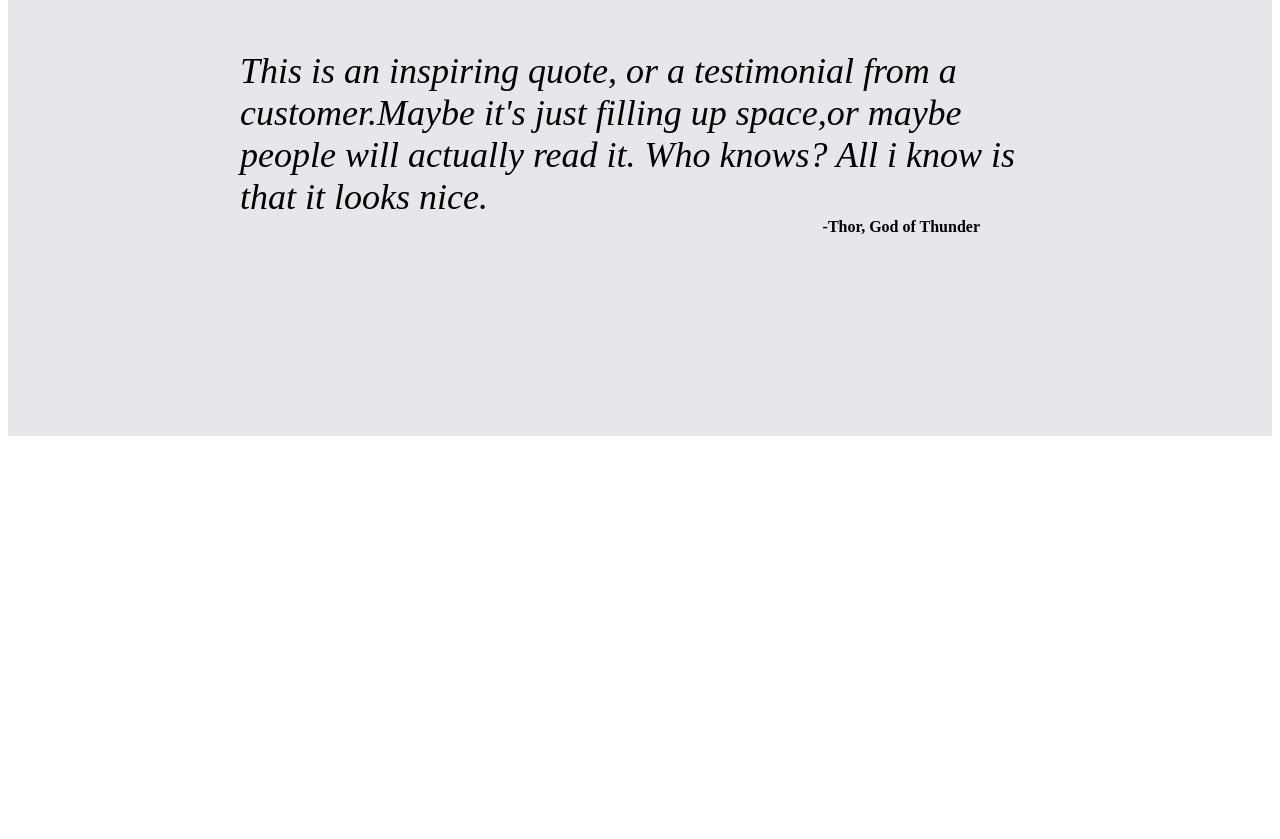
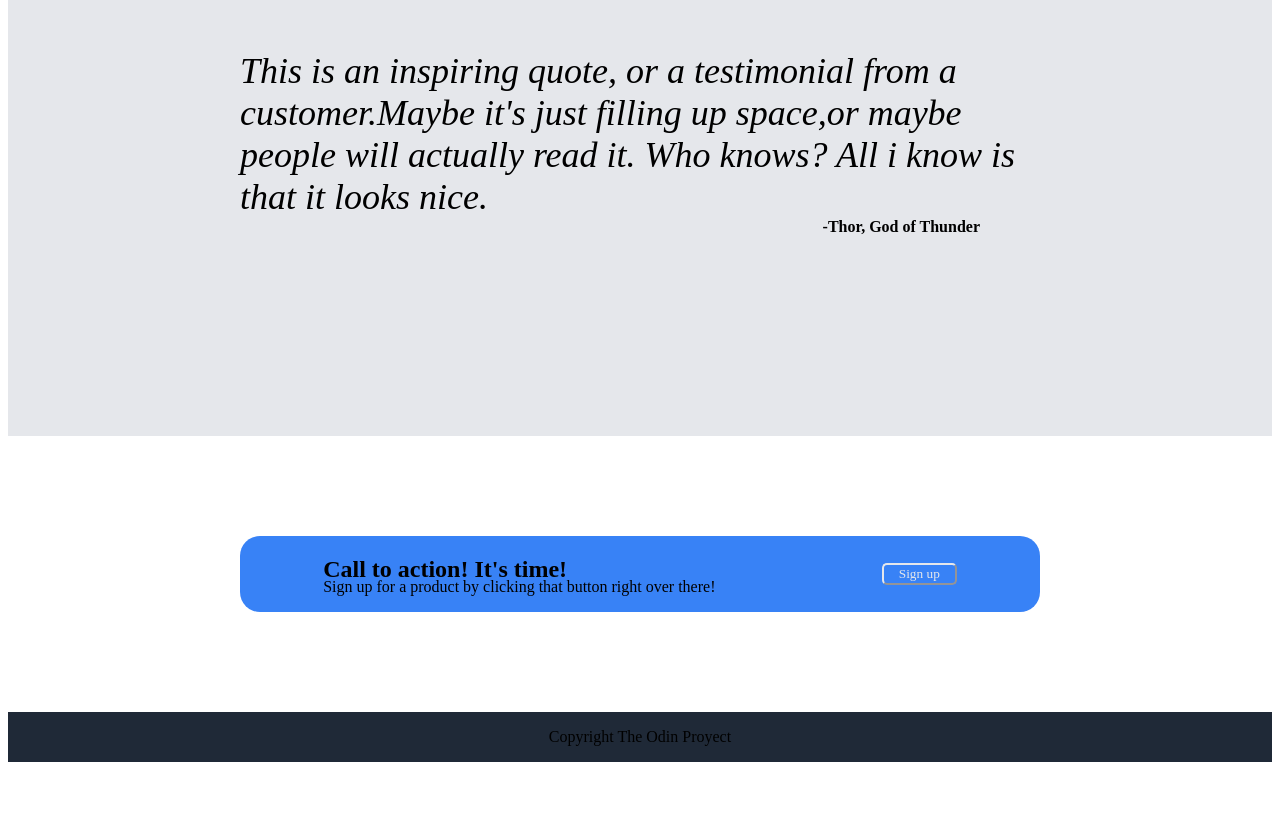
Before and after one commit to Mannydev92/landing-page, a plain HTML site: page index.html in a window 1280 px wide. Shown: the part 1115-1954 px from the top of the page. After the commit the page ends 1885 px from the top, so only its background shows below. Drawn offline with Linux system fonts and the light colour scheme.

Commit message:
Terminado

```diff
--- a/index.html
+++ b/index.html
@@ -67,9 +67,21 @@
         <div class="quote-author">-Thor, God of Thunder</div>
       </div>
     </section>
-
-    <section class="information-container"></section>
-    <section class="quote-container"></section>
-    <section class="footer"></section>
+    <section class="cta">
+      <div class="container-cta">
+        <div class="textos-cta">
+          <h2 class="cta-title">Call to action! It's time!</h2>
+          <p class="cta-text">
+            Sign up for a product by clicking that button right over there!
+          </p>
+        </div>
+        <div class="container-button">
+          <button class="cta-button">Sign up</button>
+        </div>
+      </div>
+    </section>
+    <section class="footer">
+      <p>Copyright The Odin Proyect</p>
+    </section>
   </body>
 </html>
--- a/styles.css
+++ b/styles.css
@@ -119,3 +119,45 @@ img {
   padding: 200px;
   margin: auto;
 }
+.container-cta {
+  background-color: #3882f6;
+  width: 800px;
+  margin: auto;
+  border-radius: 20px;
+  display: flex;
+  flex-direction: row;
+  margin-top: 100px;
+}
+.cta-button {
+  background-color: #3882f6;
+  color: #e5e7eb;
+  border-color: #e5e7eb;
+  border-radius: 5px;
+  padding-left: 15px;
+  padding-right: 15px;
+}
+.container-button {
+  margin: auto;
+}
+
+.textos-cta {
+  flex-direction: column;
+
+  margin: auto;
+}
+
+.cta-title {
+  margin-bottom: -5px;
+}
+
+.cta-text {
+  margin-top: -5px;
+}
+
+.footer {
+  display: flex;
+  justify-content: center;
+
+  background-color: #1f2937;
+  margin-top: 100px;
+}
```
